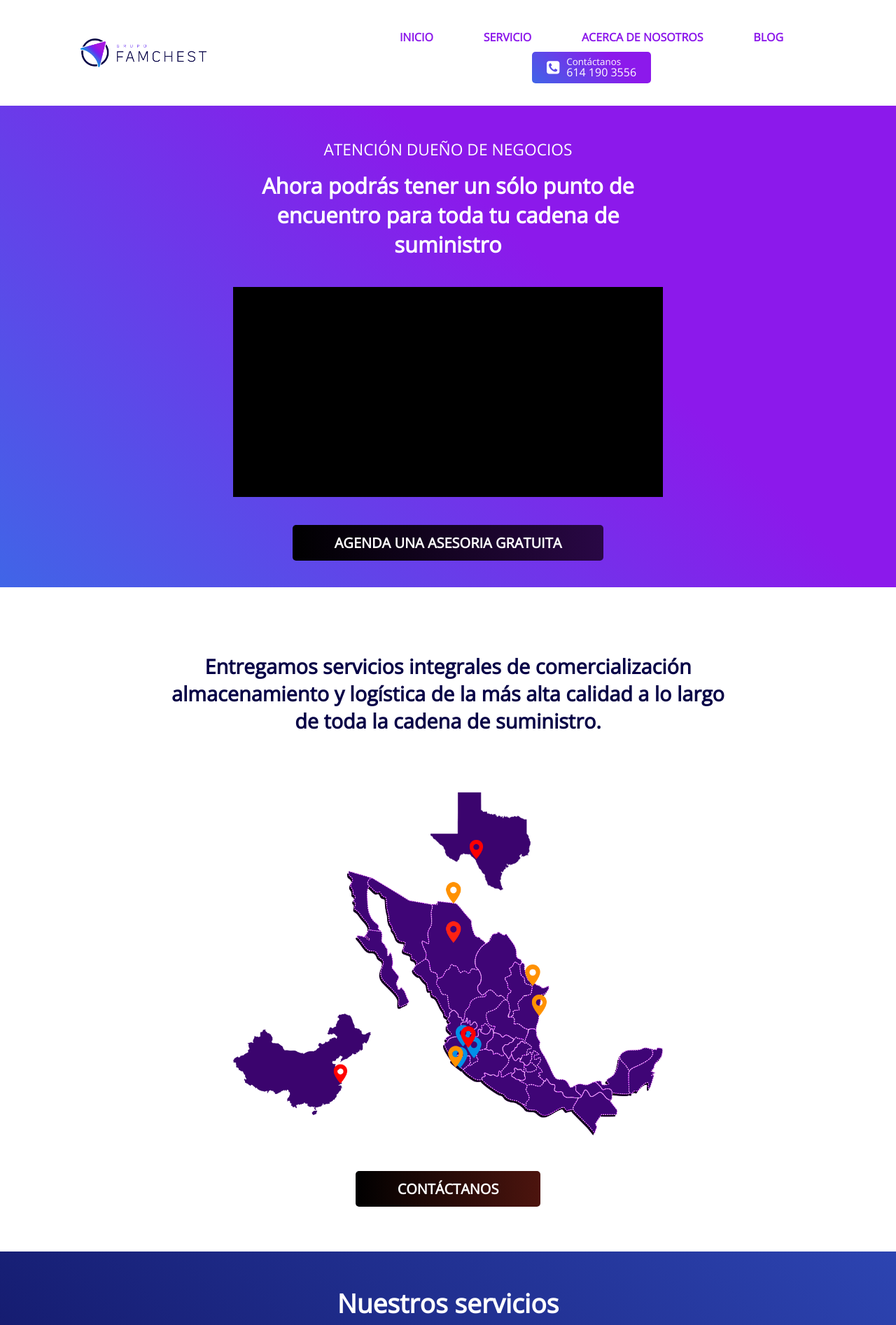
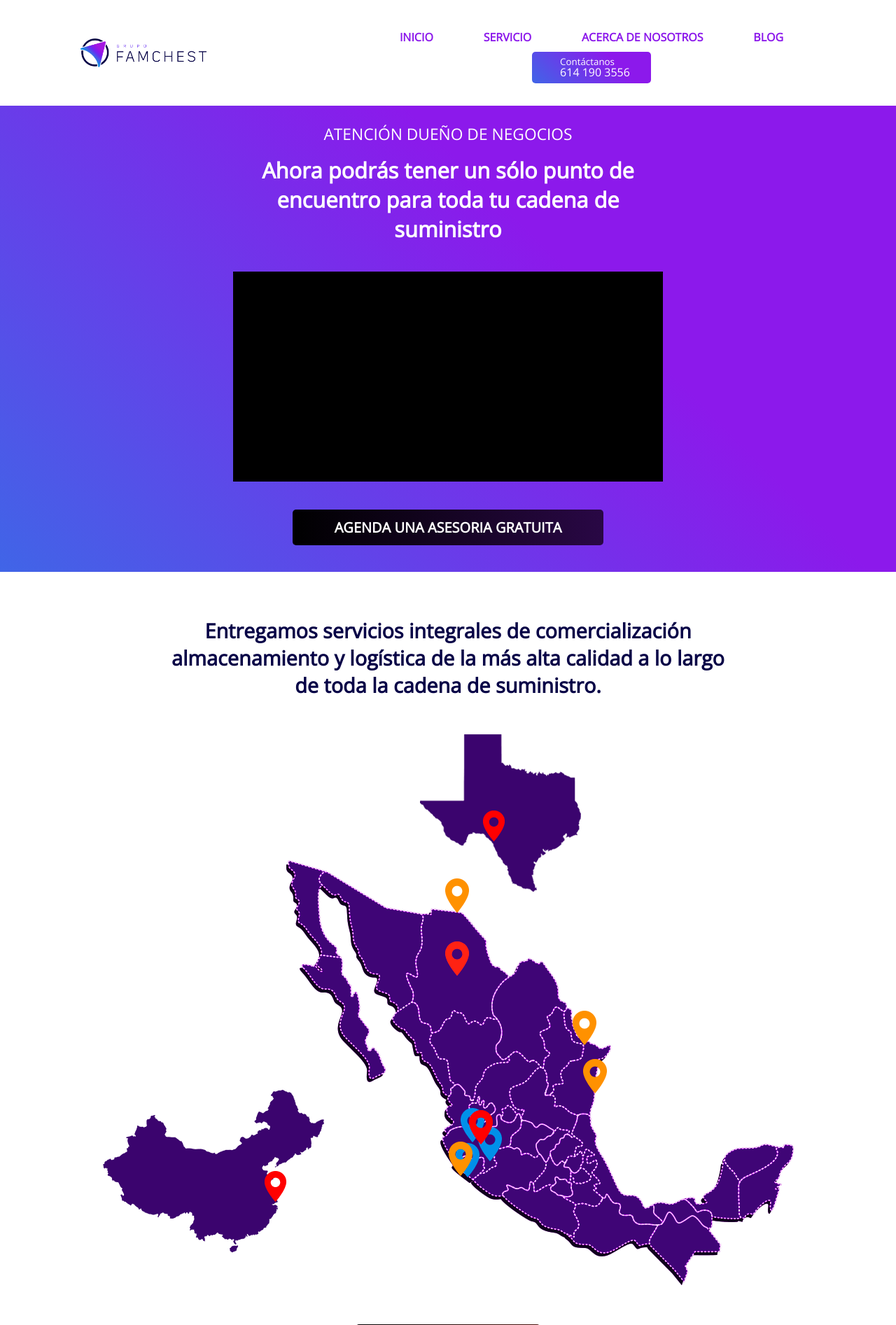
Before and after one commit to aaron2421/landing-famchest, a PHP site: page / in a window 1280 px wide. Shown: the top 1893 px of the page at 70% size. Run offline with PHP 8.4, Linux system fonts and the light colour scheme.

Commit message:
mapa listo, falta accion de los botones y demas detalles que hace falta que me digan

```diff
--- a/index.html
+++ b/index.html
@@ -15,10 +15,10 @@
       rel="stylesheet"
     />
     <link rel="stylesheet" href="styles.css" />
-    <link
+    <!-- <link
       rel="stylesheet"
       href="https://cdnjs.cloudflare.com/ajax/libs/font-awesome/4.7.0/css/font-awesome.min.css"
-    />
+    /> -->
     <title>Famchest Landing Page</title>
   </head>
 
@@ -81,11 +81,56 @@
       <div id="pt2">
         <p>Entregamos servicios integrales de comercialización almacenamiento y
           logística de la más alta calidad a lo largo de toda la cadena de suministro.</p>
-        <img src="src/img/presencia.png" alt="presencia" />
-        <!-- <div id="presencia-container"></div> -->
-        <!-- <div class="tooltip">Hover over me
-          <span class="tooltiptext">Tooltip text</span>
-        </div> -->
+        <div id="div-relative">
+          <img src="src/img/presencia.png" alt="presencia" />
+
+          <div id="el-paso" class="tooltip size">
+            <span class="tooltiptext">El Paso TX, E.U.A.</span>
+          </div>
+
+          <div id="shanghai" class="tooltip size">
+            <span class="tooltiptext">Shanghai, China</span>
+          </div>
+
+          <div id="chihuahua" class="tooltip size">
+            <span class="tooltiptext">Chihuahua</span>
+          </div>
+
+          <div id="juarez" class="tooltip size">
+            <span class="tooltiptext">Cd. Juárez</span>
+          </div>
+
+          <div id="laredo" class="tooltip size">
+            <span class="tooltiptext">Nuevo Laredo</span>
+          </div>
+
+          <div id="tampico" class="tooltip size">
+            <span class="tooltiptext">Tampico</span>
+          </div>
+
+
+
+          <div id="manzanillo" class="tooltip size">
+            <span class="tooltiptext">Manzanillo</span>
+          </div>
+
+          <div id="guadalajara" class="tooltip size">
+            <span class="tooltiptext">Guadalajara</span>
+          </div>
+
+          <div id="guzman" class="tooltip size">
+            <span class="tooltiptext">Cd. Guzmán</span>
+          </div>
+
+          <div id="otro" class="tooltip size">
+            <span class="tooltiptext">otro</span>
+          </div>
+
+          <div id="otro2" class="tooltip size">
+            <span class="tooltiptext">otro2</span>
+          </div>
+
+        </div>
         <button class="btn btn-orange">CONTÁCTANOS</button>
       </div>
       <div id="pt3">
--- a/styles.css
+++ b/styles.css
@@ -228,16 +228,103 @@
 
 #pt2 > p {
   color: var(--fstBlue);
-  margin-bottom: 2rem;
+  margin: 0;
   width: 80%;
   font-size: calc(16px + 1vw);
   font-weight: 600;
   text-align: center;
 }
 
-#pt2 > img {
-  width: 60%;
+#div-relative {
+  position: relative;
   margin: 5% 0;
+}
+
+.size {
+  width: 30px;
+  height: 40px;
+}
+
+#el-paso {
+  position: absolute;
+  top: 105px;
+  right: 410px;
+  /* border: 3px solid #73AD21; */
+}
+
+#shanghai {
+  position: absolute;
+  top: 622px;
+  right: 722px;
+  /* border: 3px solid #ffbb00; */
+}
+
+#chihuahua {
+  position: absolute;
+  top: 295px;
+  right: 463px;
+  /* border: 3px solid #00eeff; */
+}
+
+#juarez {
+  position: absolute;
+  top: 205px;
+  right: 463px;
+  /* border: 3px solid #ff0000; */
+}
+
+#laredo {
+  position: absolute;
+  top: 395px;
+  right: 280px;
+  /* border: 3px solid #0051ff; */
+}
+
+#tampico {
+  position: absolute;
+  top: 462px;
+  right: 267px;
+  /* border: 3px solid #c300ff; */
+}
+
+#manzanillo {
+  position: absolute;
+  width: 20px;
+  top: 580px;
+  right: 470px;
+  /* border: 3px solid #c300ff; */
+}
+
+#guadalajara {
+  position: absolute;
+  width: 20px;
+  top: 535px;
+  right: 435px;
+  /* border: 3px solid #c300ff; */
+}
+
+#guzman {
+  position: absolute;
+  width: 15px;
+  top: 590px;
+  right: 450px;
+  /* border: 3px solid #c300ff; */
+}
+
+#otro {
+  position: absolute;
+  width: 15px;
+  top: 530px;
+  right: 460px;
+  /* border: 3px solid #c300ff; */
+}
+
+#otro2 {
+  position: absolute;
+  width: 20px;
+  top: 560px;
+  right: 415px;
+  /* border: 3px solid #c300ff; */
 }
 
 /* End part 2 */
```
Also changed, not shown: other parts of styles.css (+31 -4 lines).
